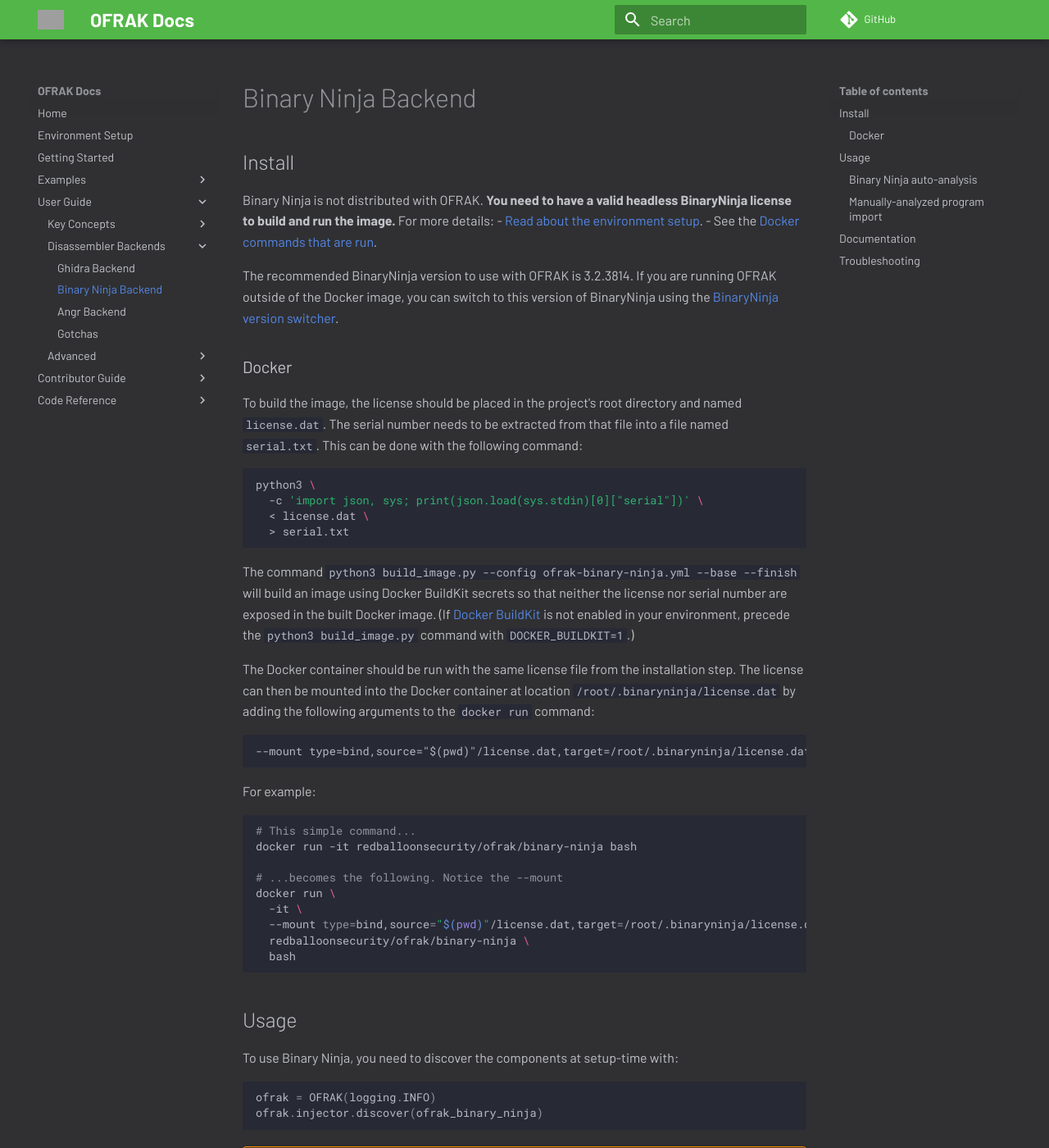
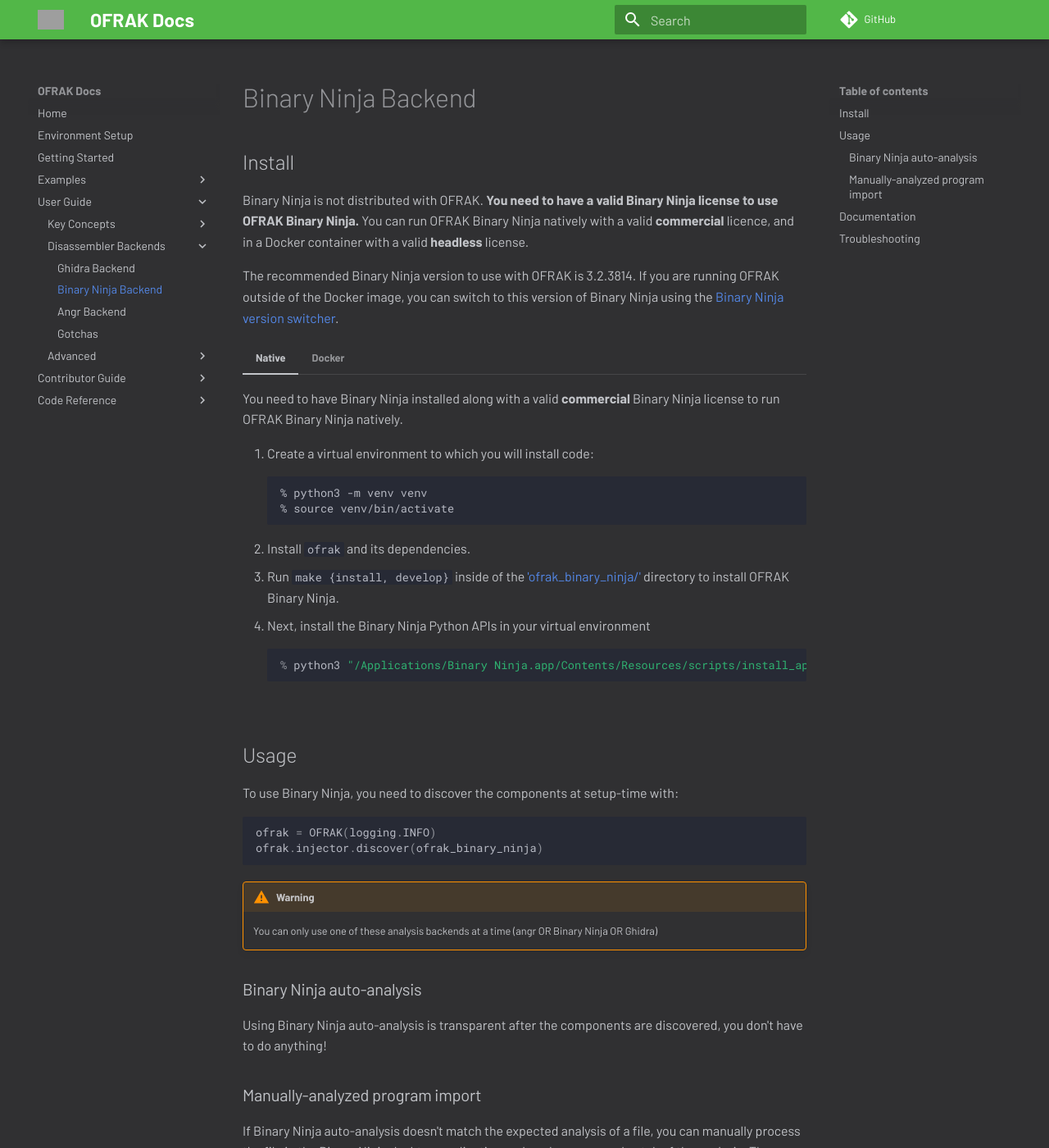
Before and after one commit to redballoonsecurity/ofrak, an MkDocs documentation site: the page built from docs/user-guide/disassembler-backends/binary_ninja.md, in a window 1280 px wide and 1400 px high. Shown: the whole window at 82% size. Built offline with MkDocs 1.6.1 and Material for MkDocs 9.7.7, drawn with Linux system fonts in a browser that asks for light colours; comment, search, counter and statistics services are not loaded; grey boxes are pictures that could not be loaded.

Commit message:
Add documentation for running Binja natively (#286)
* Add documentation for running Binja natively

* Fix link

* Remove unnecessary link

* Update docs/user-guide/disassembler-backends/binary_ninja.md

Co-authored-by: Jacob Strieb <99368685+rbs-jacob@users.noreply.github.com>

---------

Co-authored-by: Jacob Strieb <99368685+rbs-jacob@users.noreply.github.com>

````diff
--- a/docs/user-guide/disassembler-backends/binary_ninja.md
+++ b/docs/user-guide/disassembler-backends/binary_ninja.md
@@ -2,44 +2,60 @@
 
 ## Install
 
-Binary Ninja is not distributed with OFRAK. **You need to have a valid headless BinaryNinja license to build and run the image.** For more details:
-- [Read about the environment setup](../../environment-setup.md#binary-ninja).
-- See the [Docker commands that are run](https://github.com/redballoonsecurity/ofrak/blob/master/disassemblers/ofrak_binary_ninja/Dockerstub).
+Binary Ninja is not distributed with OFRAK. **You need to have a valid Binary Ninja license to use OFRAK Binary Ninja.** You can run OFRAK Binary Ninja natively with a valid **commercial** licence, and in a Docker container with a valid **headless** license.
 
-The recommended BinaryNinja version to use with OFRAK is 3.2.3814. If you are running OFRAK outside of the Docker image, you can switch to this version of BinaryNinja using the [BinaryNinja version switcher](https://github.com/Vector35/binaryninja-api/blob/dev/python/examples/version_switcher.py).
+The recommended Binary Ninja version to use with OFRAK is 3.2.3814. If you are running OFRAK outside of the Docker image, you can switch to this version of Binary Ninja using the [Binary Ninja version switcher](https://github.com/Vector35/binaryninja-api/blob/dev/python/examples/version_switcher.py).
 
+=== "Native"
 
-### Docker
-To build the image, the license should be placed in the project's root directory and named `license.dat`. The serial number needs to be extracted from that file into a file named `serial.txt`. This can be done with the following command:
+    You need to have Binary Ninja installed along with a valid **commercial** Binary Ninja license to run OFRAK Binary Ninja natively.
 
-```bash
-python3 \
-  -c 'import json, sys; print(json.load(sys.stdin)[0]["serial"])' \
-  < license.dat \
-  > serial.txt
-```
+    1. Create a virtual environment to which you will install code:
+        ```
+        % python3 -m venv venv
+        % source venv/bin/activate
+        ```
+    1. Install `ofrak` and its dependencies.
+    1. Run `make {install, develop}` inside of the ['ofrak_binary_ninja/'](https://github.com/redballoonsecurity/ofrak/tree/master/disassemblers/ofrak_binary_ninja) directory to install OFRAK Binary Ninja.
+    1. Next, install the Binary Ninja Python APIs in your virtual environment
+        ```python
+        % python3 "/Applications/Binary Ninja.app/Contents/Resources/scripts/install_api.py" -v
+        ```
 
-The command `python3 build_image.py --config ofrak-binary-ninja.yml --base --finish` will build an image using Docker BuildKit secrets so that neither the license nor serial number are exposed in the built Docker image. (If [Docker BuildKit](https://docs.docker.com/develop/develop-images/build_enhancements/) is not enabled in your environment, precede the `python3 build_image.py` command with `DOCKER_BUILDKIT=1`.)
+=== "Docker"
 
-The Docker container should be run with the same license file from the installation step. The license can then be mounted into the Docker container at location `/root/.binaryninja/license.dat` by adding the following arguments to the `docker run` command:
+    You need to have a valid **headless** Binary Ninja license to build and run the Docker image. [Read about the environment setup](../../environment-setup.md#binary-ninja) for more details.
 
-```
---mount type=bind,source="$(pwd)"/license.dat,target=/root/.binaryninja/license.dat
-```
+    To build the image, the license should be placed in the project's root directory and named `license.dat`. The serial number needs to be extracted from that file into a file named `serial.txt`. This can be done with the following command:
 
-For example:
+    ```bash
+    python3 \
+      -c 'import json, sys; print(json.load(sys.stdin)[0]["serial"])' \
+      < license.dat \
+      > serial.txt
+    ```
 
-```bash
-# This simple command...
-docker run -it redballoonsecurity/ofrak/binary-ninja bash
+    The command `DOCKER_BUILDKIT=1 python3 build_image.py --config ofrak-binary-ninja.yml --base --finish` will build an image using Docker BuildKit secrets so that neither the license nor serial number are exposed in the built Docker image. BuildKit is required for the build to succeed!
 
-# ...becomes the following. Notice the --mount
-docker run \
-  -it \
-  --mount type=bind,source="$(pwd)"/license.dat,target=/root/.binaryninja/license.dat \
-  redballoonsecurity/ofrak/binary-ninja \
-  bash
-```
+    The Docker container should be run with the same license file from the installation step. The license can then be mounted into the Docker container at location `/root/.binaryninja/license.dat` by adding the following arguments to the `docker run` command:
+
+    ```
+    --mount type=bind,source="$(pwd)"/license.dat,target=/root/.binaryninja/license.dat
+    ```
+
+    For example:
+
+    ```bash
+    # This simple command...
+    docker run -it redballoonsecurity/ofrak/binary-ninja bash
+
+    # ...becomes the following. Notice the --mount
+    docker run \
+      -it \
+      --mount type=bind,source="$(pwd)"/license.dat,target=/root/.binaryninja/license.dat \
+      redballoonsecurity/ofrak/binary-ninja \
+      bash
+    ```
 
 ## Usage
 
````
Also changed, not shown: disassemblers/ofrak_binary_ninja/README.md (+5 -19 lines).
